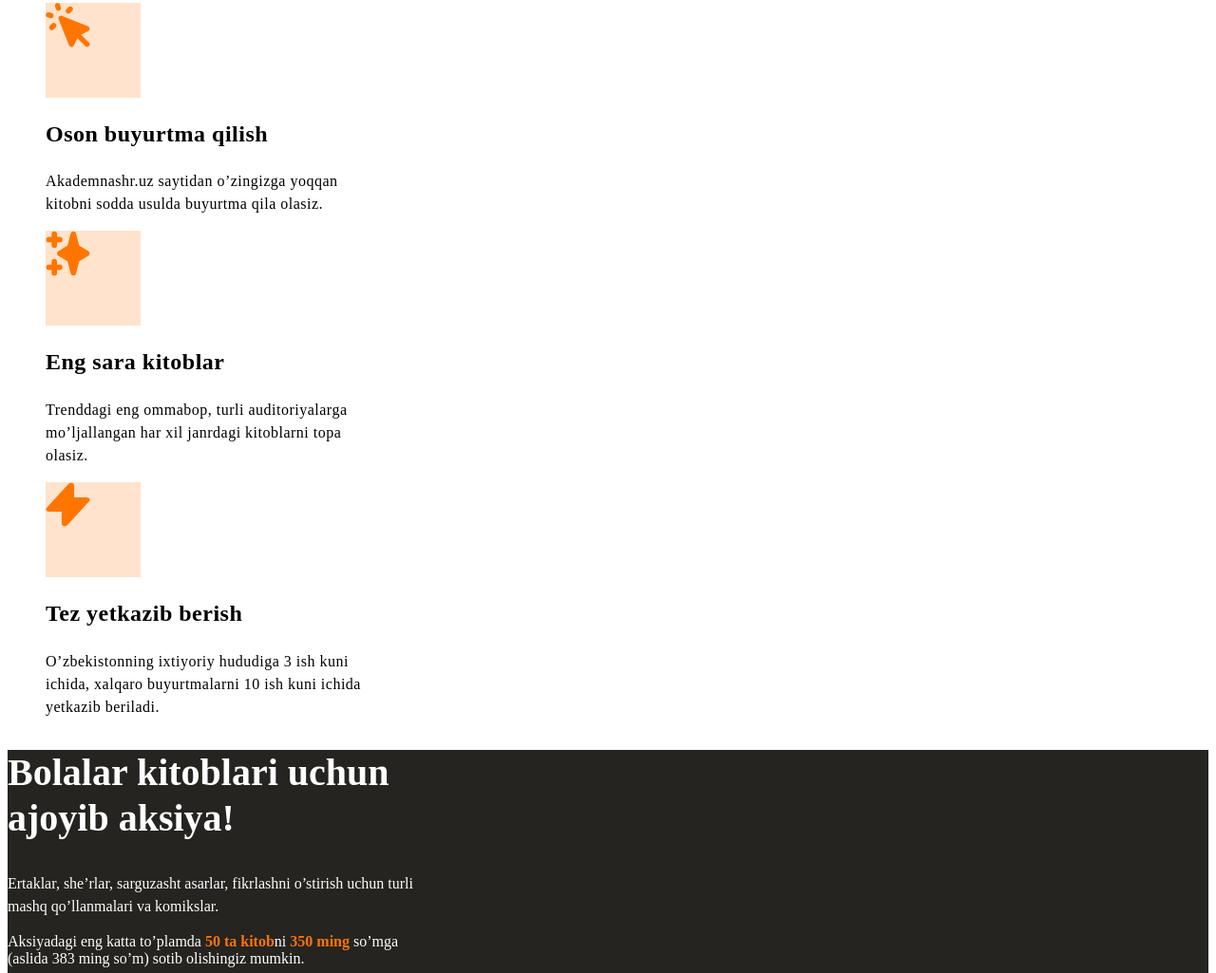
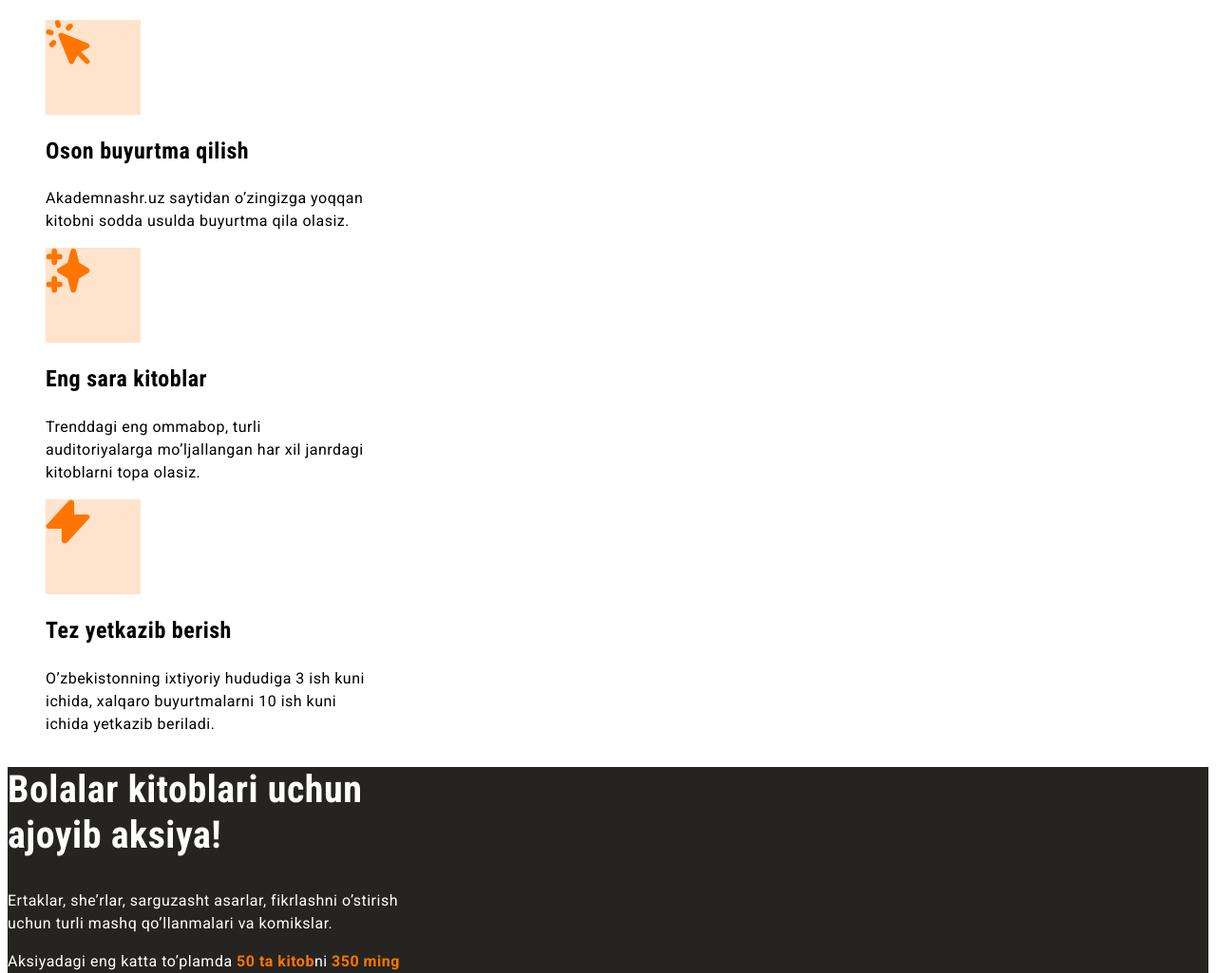
Before and after one commit to javohir1998/akademnashr-sinov-maketi, a plain HTML site: page index.html in a window 1280 px wide. Shown: the part 1351-2376 px from the top of the page at 95% size. Drawn offline with Linux system fonts and the light colour scheme.

Commit message:
add comment

```diff
--- a/css/styles.css
+++ b/css/styles.css
@@ -1,3 +1,10 @@
+body {
+  font-size: 16px;
+  line-height: 1.5;
+  font-family: "Roboto", "Arial", sans-serif;
+  letter-spacing: 0.5px;
+}
+
 /* SITE HEADER */
 header {
   background-color: #fff;
@@ -45,14 +52,8 @@ header {
 .hero-heading {
   font-size: 40px;
   line-height: 1.2;
+  font-family: "Roboto Condensed", "Roboto", "Aria;", sans-serif;
   color: #fff;
-  letter-spacing: 0.5px;
-}
-
-.hero-text {
-  font-size: 16px;
-  line-height: 1.5;
-  letter-spacing: 0.5px;
 }
 
 .hero-img {
@@ -65,7 +66,7 @@ header {
   width: 440px;
   font-size: 72px;
   line-height: 1.2;
-  letter-spacing: 0.5px;
+  font-family: "Roboto Condensed", "Roboto", "Arial", sans-serif
 }
 
 .feature {
@@ -82,13 +83,7 @@ header {
   .feature-title {
     font-size: 24px;
     line-height: 1.2;
-    letter-spacing: 0.5px;
-  }
-
-  .feature-info {
-    font-size: 16px;
-    line-height: 1.5;
-    letter-spacing: 0.5px;
+    font-family: "Roboto Condensed", "Roboto", "Arial", sans-serif;
   }
 
 
@@ -105,11 +100,7 @@ header {
   .promo-heading {
     font-size: 40px;
     line-height: 48px;
-  }
-
-  .promo-text {
-    font-size: 16px;
-    line-height: 1.5;
+    font-family: "Roboto Condensed", "Roboto", "Arial", sans-serif;
   }
 
   .promo-highlight {
@@ -135,8 +126,10 @@ header {
     background-color: rgba(37, 36, 32, 0.5);
   }
 
+  /* SITE FOOTER */
   .site-footer-links {
     width: 224px;
+    line-height: 19px;
   }
 
   .site-footer-links a {
--- a/index.html
+++ b/index.html
@@ -5,6 +5,13 @@
   <meta http-equiv="X-UA-Compatible" content="IE=edge">
   <meta name="viewport" content="width=device-width, initial-scale=1.0">
   <title>Akademnashr</title>
+
+  <!-- GOOGLE FONTS -->
+  <link rel="preconnect" href="https://fonts.googleapis.com">
+  <link rel="preconnect" href="https://fonts.gstatic.com" crossorigin>
+  <link href="https://fonts.googleapis.com/css2?family=Roboto+Condensed:wght@700&family=Roboto:wght@400;500;700&display=swap" rel="stylesheet">
+
+  <!-- SITE STYLES -->
   <link rel="stylesheet" href="css/styles.css">
 </head>
 <body>
@@ -43,28 +50,28 @@
 
     <section class="features">
       <hr class="orange-line">
-      <h2 class="features-heading">Nega aynan Akademnashr?</h2>
+      <h2 class="features-heading font">Nega aynan Akademnashr?</h2>
 
       <ul>
         <li class="feature">
           <div class="feature-icon-wrapper">
             <img src="img/Icon-cursor.svg" alt="Cursor iconi" width="47.12" height="47.12">
           </div>
-          <h3 class="feature-title">Oson buyurtma qilish</h3>
+          <h3 class="feature-title font">Oson buyurtma qilish</h3>
           <p class="feature-info">Akademnashr.uz saytidan o’zingizga yoqqan kitobni sodda usulda buyurtma qila olasiz.</p>
         </li>
         <li class="feature">
           <div class="feature-icon-wrapper">
             <img src="img/Icon-sparcles.svg" alt="Sparcles iconi" width="47.12" height="47.12">
           </div>
-          <h3 class="feature-title">Eng sara kitoblar</h3>
+          <h3 class="feature-title font">Eng sara kitoblar</h3>
           <p class="feature-info">Trenddagi eng ommabop, turli auditoriyalarga mo’ljallangan har xil janrdagi kitoblarni topa olasiz.</p>
         </li>
         <li class="feature">
           <div class="feature-icon-wrapper">
             <img src="img/Icon-lighting.svg" alt="Lighting iconi" width="47.12" height="47.12">
           </div>
-          <h3 class="feature-title">Tez yetkazib berish</h3>
+          <h3 class="feature-title font">Tez yetkazib berish</h3>
           <p class="feature-info">O’zbekistonning ixtiyoriy hududiga 3 ish kuni ichida, xalqaro buyurtmalarni 10 ish kuni ichida yetkazib beriladi.</p>
         </li>
       </ul>
@@ -74,7 +81,7 @@
     <!-- AKSIYA -->
     <section class="promo">
       <div class="promo-content">
-        <h2 class="promo-heading">Bolalar kitoblari uchun ajoyib aksiya!</h2>
+        <h2 class="promo-heading font">Bolalar kitoblari uchun ajoyib aksiya!</h2>
         <p class="promo-text">Ertaklar, she’rlar, sarguzasht asarlar, fikrlashni o’stirish uchun turli mashq qo’llanmalari va komikslar.</p>
         <p class="promo-texts">Aksiyadagi eng katta to’plamda <strong class="promo-highlight">50 ta kitob</strong>ni <strong class="promo-highlight">350 ming</strong> so’mga (aslida 383 ming
           so’m) sotib olishingiz mumkin.</p>
```
